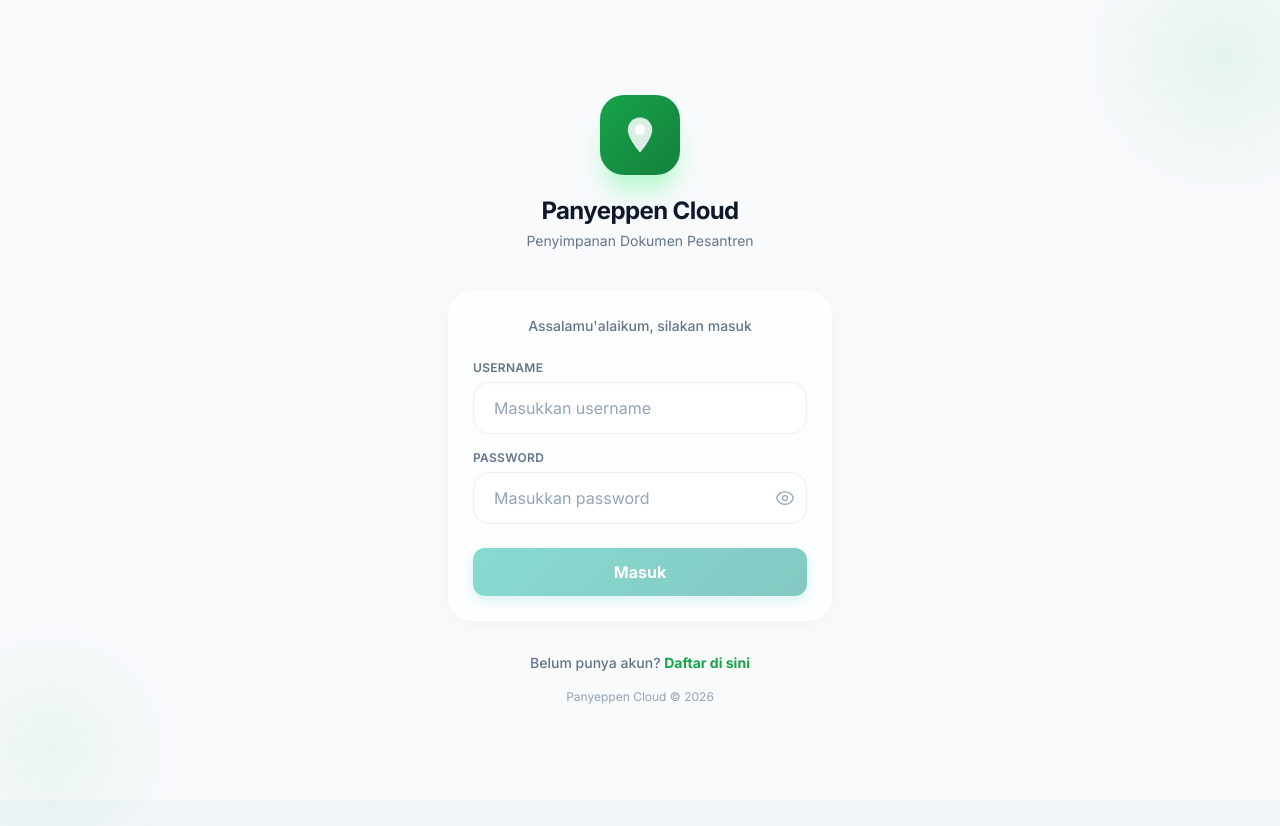
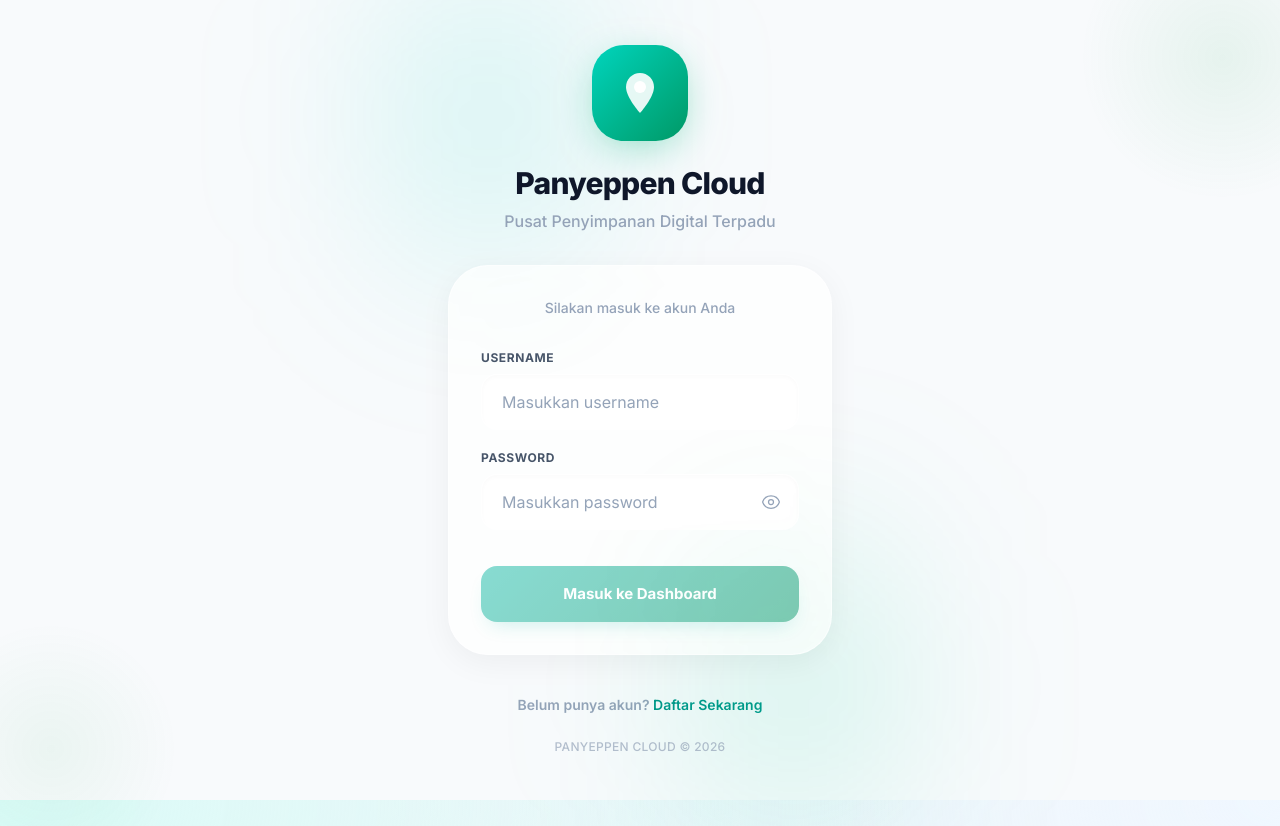
Before and after one commit to Mustofa12312/panyeppen-cloud, a React (Vite) app: page /login in a window 1280 px wide. Before the commit the page ends 800 px from the top, so only its background shows below. Built offline with nearby package versions, Linux system fonts and the light colour scheme.

Commit message:
sudah bisa di gunakan

```diff
--- a/src/pages/Login.jsx
+++ b/src/pages/Login.jsx
@@ -30,35 +30,39 @@ export default function Login() {
   }
 
   return (
-    <div className="animate-slide-up">
+    <div className="animate-slide-up w-full max-w-md mx-auto relative z-10">
+      {/* Decorative background blur blobs */}
+      <div className="fixed top-[-10%] left-[-10%] w-[40%] h-[40%] rounded-full bg-teal-400/20 blur-[100px] pointer-events-none" />
+      <div className="fixed bottom-[-10%] right-[-10%] w-[40%] h-[40%] rounded-full bg-emerald-400/20 blur-[100px] pointer-events-none" />
+
       {/* Logo */}
-      <div className="flex flex-col items-center mb-10">
-        <div className="w-20 h-20 rounded-3xl bg-gradient-to-br from-[#16a34a] to-[#15803d] flex items-center justify-center shadow-xl shadow-green-200 mb-5">
-          <svg width="42" height="42" viewBox="0 0 24 24" fill="none">
-            <path d="M12 2C8.13 2 5 5.13 5 9c0 5.25 7 13 7 13s7-7.75 7-13c0-3.87-3.13-7-7-7z" fill="white" opacity="0.85"/>
+      <div className="flex flex-col items-center mb-8 relative">
+        <div className="w-24 h-24 rounded-[2rem] bg-gradient-to-br from-teal-400 to-emerald-600 flex items-center justify-center shadow-[0_10px_40px_-10px_rgba(16,185,129,0.5)] mb-6 transform hover:scale-105 hover:rotate-3 transition-all duration-500">
+          <svg width="48" height="48" viewBox="0 0 24 24" fill="none">
+            <path d="M12 2C8.13 2 5 5.13 5 9c0 5.25 7 13 7 13s7-7.75 7-13c0-3.87-3.13-7-7-7z" fill="white" opacity="0.9"/>
             <circle cx="12" cy="9" r="3" fill="white"/>
           </svg>
         </div>
-        <h1 className="text-2xl font-bold text-[#0f172a] tracking-tight">Panyeppen Cloud</h1>
-        <p className="text-sm text-[#64748b] mt-1">Penyimpanan Dokumen Pesantren</p>
+        <h1 className="text-3xl font-extrabold text-[var(--color-text)] tracking-tight mb-2">Panyeppen Cloud</h1>
+        <p className="text-[var(--color-muted)] font-medium text-center px-4">Pusat Penyimpanan Digital Terpadu</p>
       </div>
 
       {/* Form */}
-      <div className="card p-6">
-        <p className="text-center text-sm text-[#64748b] mb-6 font-medium">
-          Assalamu'alaikum, silakan masuk
+      <div className="card p-8 backdrop-blur-2xl bg-white/70 dark:bg-slate-900/70 border border-white/50 dark:border-white/10 shadow-[0_8px_32px_0_rgba(0,0,0,0.05)] rounded-[2.5rem]">
+        <p className="text-center text-sm text-[var(--color-muted)] mb-8 font-medium">
+          Silakan masuk ke akun Anda
         </p>
 
         {error && (
-          <div className="bg-[#fef2f2] border border-[#fecaca] rounded-xl p-3.5 mb-5 animate-fade-in">
-            <p className="text-sm text-[#dc2626] font-medium text-center">{error}</p>
+          <div className="bg-red-50 dark:bg-red-900/20 border border-red-200 dark:border-red-900/50 rounded-2xl p-4 mb-6 animate-fade-in">
+            <p className="text-sm text-red-600 dark:text-red-400 font-bold text-center">{error}</p>
           </div>
         )}
 
-        <form onSubmit={handleSubmit} className="flex flex-col gap-4">
+        <form onSubmit={handleSubmit} className="flex flex-col gap-5">
           {/* Username */}
-          <div>
-            <label htmlFor="login-username" className="block text-xs font-semibold text-[#64748b] mb-1.5 uppercase tracking-wide">
+          <div className="group">
+            <label htmlFor="login-username" className="block text-xs font-bold text-[var(--color-text-light)] mb-2 uppercase tracking-wider group-focus-within:text-teal-600 transition-colors">
               Username
             </label>
             <input
@@ -67,7 +71,7 @@ export default function Login() {
               value={username}
               onChange={(e) => setUsername(e.target.value)}
               placeholder="Masukkan username"
-              className="input"
+              className="input !h-14 !rounded-2xl bg-white/50 dark:bg-black/20 focus:bg-white dark:focus:bg-black/40 transition-all border-transparent focus:border-teal-500/50 focus:ring-4 focus:ring-teal-500/10"
               autoComplete="username"
               autoCapitalize="none"
               required
@@ -76,8 +80,8 @@ export default function Login() {
           </div>
 
           {/* Password */}
-          <div>
-            <label htmlFor="login-password" className="block text-xs font-semibold text-[#64748b] mb-1.5 uppercase tracking-wide">
+          <div className="group">
+            <label htmlFor="login-password" className="block text-xs font-bold text-[var(--color-text-light)] mb-2 uppercase tracking-wider group-focus-within:text-teal-600 transition-colors">
               Password
             </label>
             <div className="relative">
@@ -87,7 +91,7 @@ export default function Login() {
                 value={password}
                 onChange={(e) => setPassword(e.target.value)}
                 placeholder="Masukkan password"
-                className="input pr-11"
+                className="input !h-14 !rounded-2xl bg-white/50 dark:bg-black/20 focus:bg-white dark:focus:bg-black/40 transition-all pr-12 border-transparent focus:border-teal-500/50 focus:ring-4 focus:ring-teal-500/10"
                 autoComplete="current-password"
                 required
                 disabled={loading}
@@ -95,7 +99,7 @@ export default function Login() {
               <button
                 type="button"
                 onClick={() => setShowPassword(!showPassword)}
-                className="absolute right-3 top-1/2 -translate-y-1/2 text-[#94a3b8] hover:text-[#64748b] transition-colors"
+                className="absolute right-2 top-1/2 -translate-y-1/2 w-10 h-10 flex items-center justify-center rounded-xl text-[var(--color-muted)] hover:text-teal-600 hover:bg-teal-50 dark:hover:bg-teal-900/30 transition-all"
                 tabIndex={-1}
                 aria-label={showPassword ? 'Sembunyikan password' : 'Tampilkan password'}
               >
@@ -113,34 +117,33 @@ export default function Login() {
             id="login-submit"
             type="submit"
             disabled={loading || !username || !password}
-            className="w-full mt-2 h-12 rounded-xl text-base font-bold text-white disabled:opacity-50 disabled:cursor-not-allowed transition-all active:scale-[0.97]"
+            className="w-full mt-4 h-14 rounded-2xl text-[15px] font-bold text-white disabled:opacity-50 disabled:cursor-not-allowed transition-all hover:-translate-y-1 active:scale-95 shadow-[0_10px_20px_-10px_rgba(20,184,166,0.5)]"
             style={{
-              background: 'linear-gradient(135deg, #14b8a6, #0d9488)',
-              boxShadow: '0 4px 14px 0 rgba(20, 184, 166, 0.35)',
+              background: 'linear-gradient(135deg, #14b8a6, #059669)'
             }}
           >
             {loading ? (
-              <div className="flex items-center justify-center gap-2">
-                <div className="w-4 h-4 rounded-full border-2 border-white border-t-transparent animate-spin-slow" />
-                Masuk...
+              <div className="flex items-center justify-center gap-3">
+                <div className="w-5 h-5 rounded-full border-2 border-white/30 border-t-white animate-spin" />
+                Memverifikasi...
               </div>
             ) : (
-              'Masuk'
+              'Masuk ke Dashboard'
             )}
           </button>
         </form>
       </div>
 
       {/* Footer */}
-      <p className="mt-8 text-center text-sm font-medium text-[#64748b]">
+      <p className="mt-10 text-center text-sm font-semibold text-[var(--color-muted)]">
         Belum punya akun?{' '}
-        <button onClick={() => navigate('/register')} className="font-bold text-[#16a34a] hover:text-[#15803d] hover:underline transition-all">
-          Daftar di sini
+        <button onClick={() => navigate('/register')} className="text-teal-600 hover:text-teal-700 hover:underline underline-offset-4 transition-all">
+          Daftar Sekarang
         </button>
       </p>
 
-      <p className="text-center text-xs text-[#94a3b8] mt-4">
-        Panyeppen Cloud © 2026
+      <p className="text-center text-xs text-[var(--color-muted)] opacity-70 mt-6 font-medium tracking-wide">
+        PANYEPPEN CLOUD © {new Date().getFullYear()}
       </p>
     </div>
   )
```
